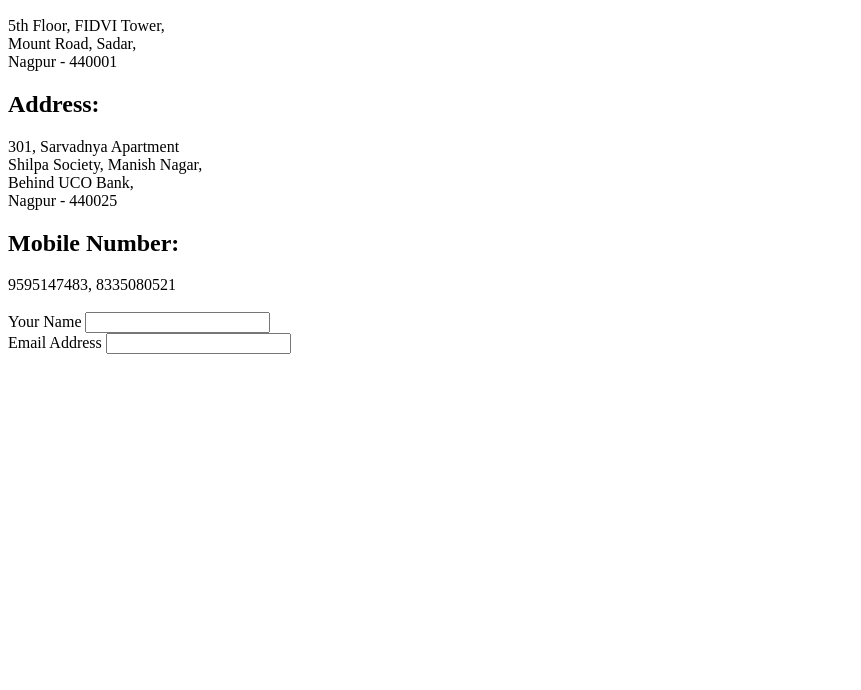
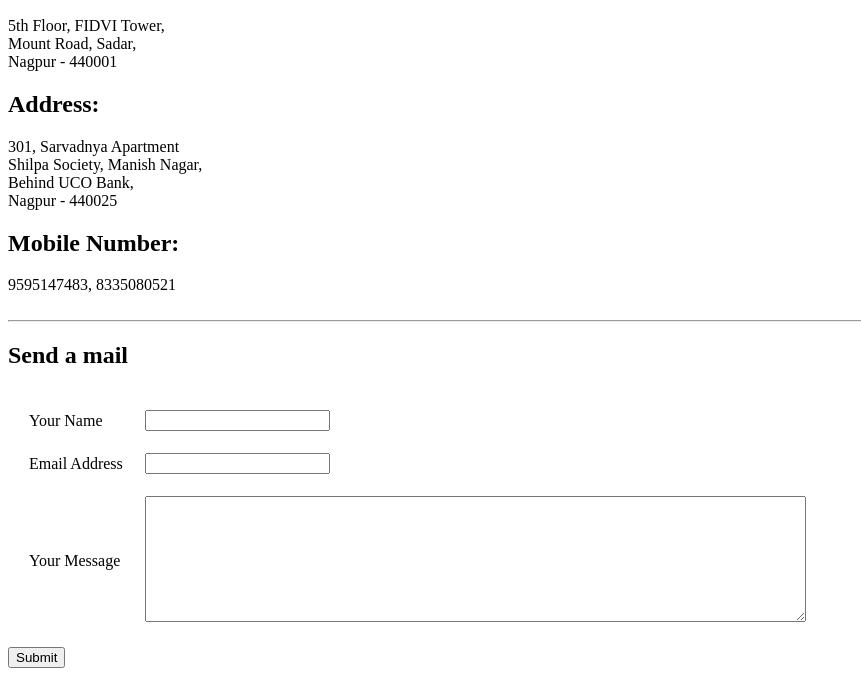
Before and after one commit to KARTIK-WD/cv, a plain HTML site: page mycontact.html in a window 1280 px wide. Shown: the part 110-800 px from the top of the page, without its empty margins (0-861 px from the left). Drawn offline with Linux system fonts and the light colour scheme.

Commit message:
First update in mycontact.html

```diff
--- a/mycontact.html
+++ b/mycontact.html
@@ -10,11 +10,24 @@
     <h2>Address:</h2>
     <p>301, Sarvadnya Apartment <br> Shilpa Society, Manish Nagar,<br>Behind UCO Bank,<br>Nagpur - 440025</p>
     <h2>Mobile Number:</h2> 9595147483, 8335080521<br><br>
-    <form class="" action="index.html" method="post">
-        <label for="username">Your Name</label>
-        <input type="text" name="username"><br>
-        <label for="email">Email Address</label>
-        <input type="email" name="email">
+    <hr>
+    <h2>Send a mail</h2>
+    <form  action="mailto:myauxillaryawork@gmail.com" method="post" enctype="text/plain">
+      <table cellspacing="20">
+        <tr>
+          <td><label for="username">Your Name</label></td>
+          <td>  <input type="text" name="username"><br></td>
+        </tr>
+        <tr>
+          <td><label for="yourEmail">Email Address</label></td>
+          <td><input type="email" name="yourEmail"><br></td>
+        </tr>
+        <tr>
+          <td><label for="comment">Your Message</label></td>
+          <td><textarea name="comment" rows="8" cols="80"></textarea></td>
+        </tr>
+      </table>
+          <input type="submit" name="Submit">
     </form>
 
   </body>
```
